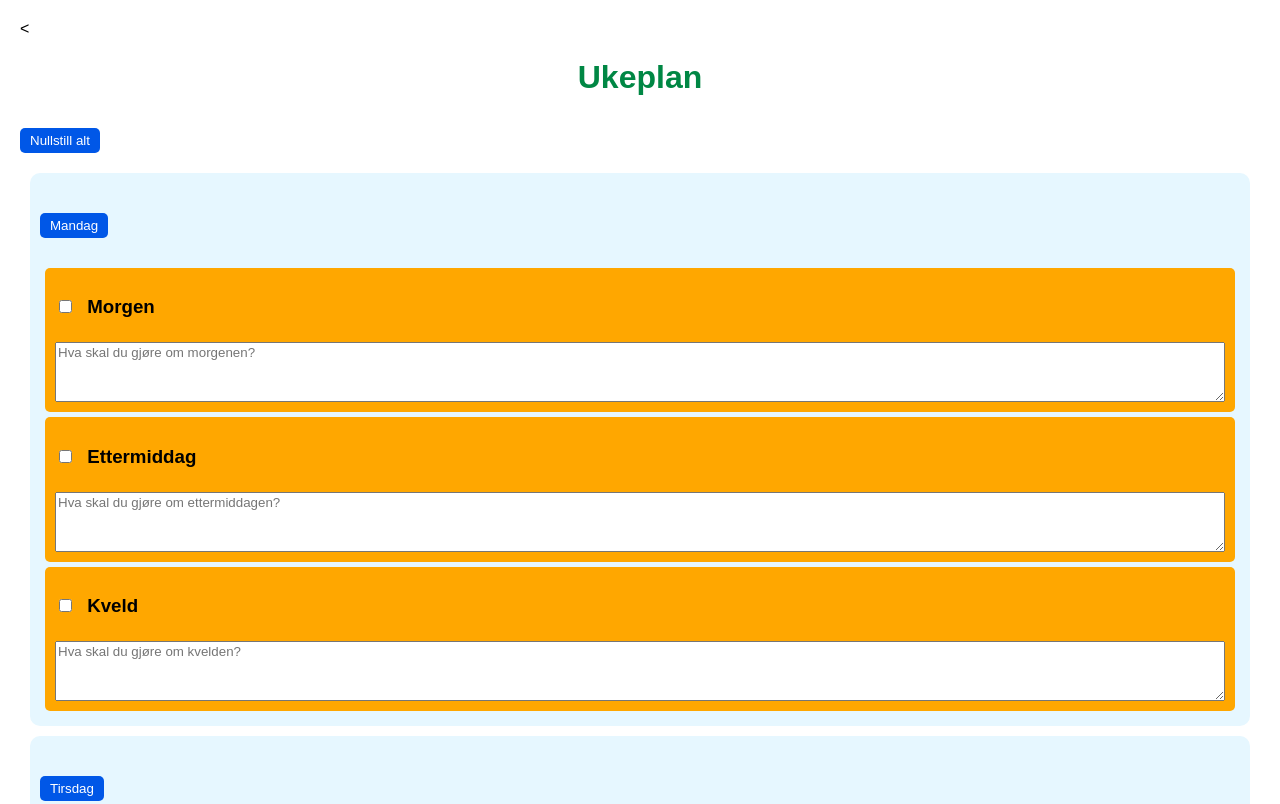
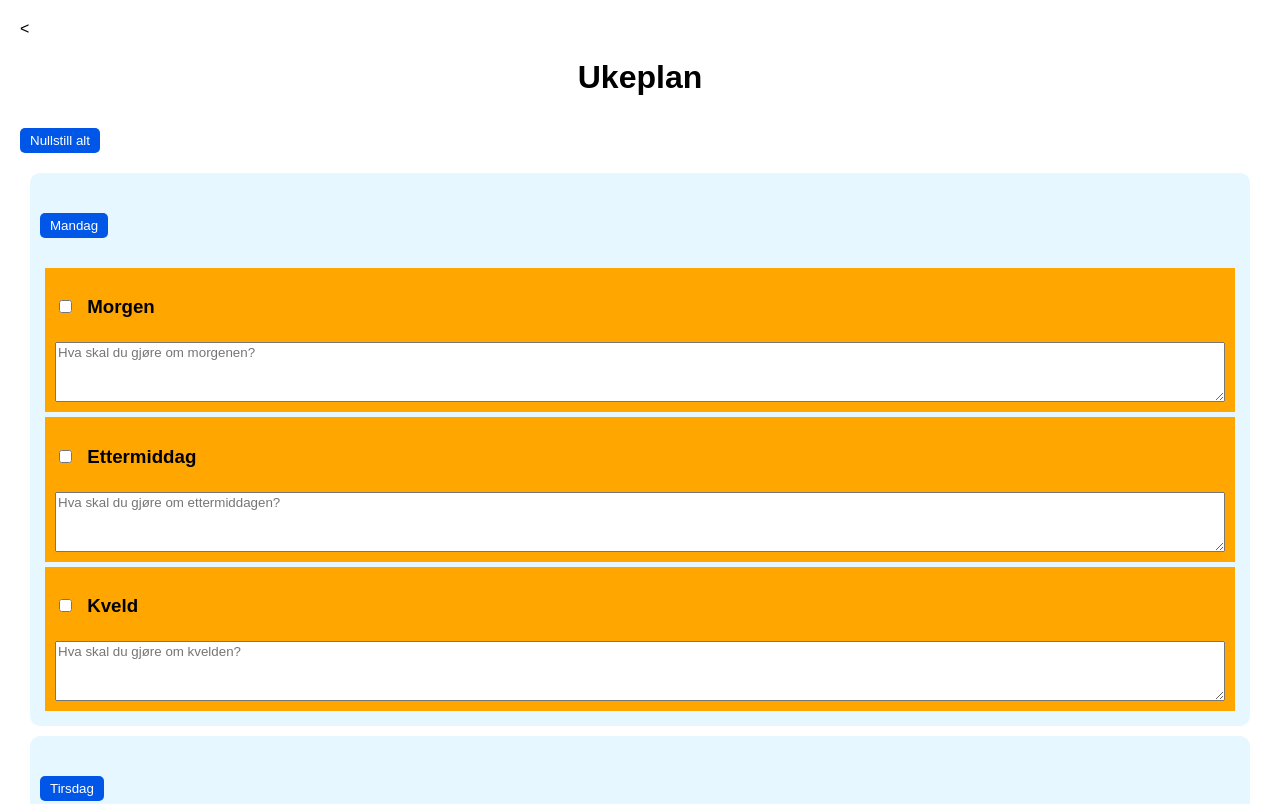
Before and after one commit to MarieAndresen/Ukeplan, a plain HTML site: page index.html in a window 1280 px wide. Shown: the top 804 px of the page. Drawn offline with Linux system fonts and the light colour scheme.

Commit message:
Update index.html

```diff
--- a/index.html
+++ b/index.html
@@ -8,7 +8,7 @@ margin: 20px;
 background-color: #ffffff;
 }
 h1 {
-color: #008744;
+color: #000000;
 text-align: center;
 }
 .dag {
@@ -22,7 +22,7 @@ border-radius: 10px;
 margin: 5px;
 padding: 10px;
 background-color: #ffa700;
-border-radius: 5px;
+border-radius: 5px solid black;
 }
 .checkbox {
 margin-right: 10px;
```
